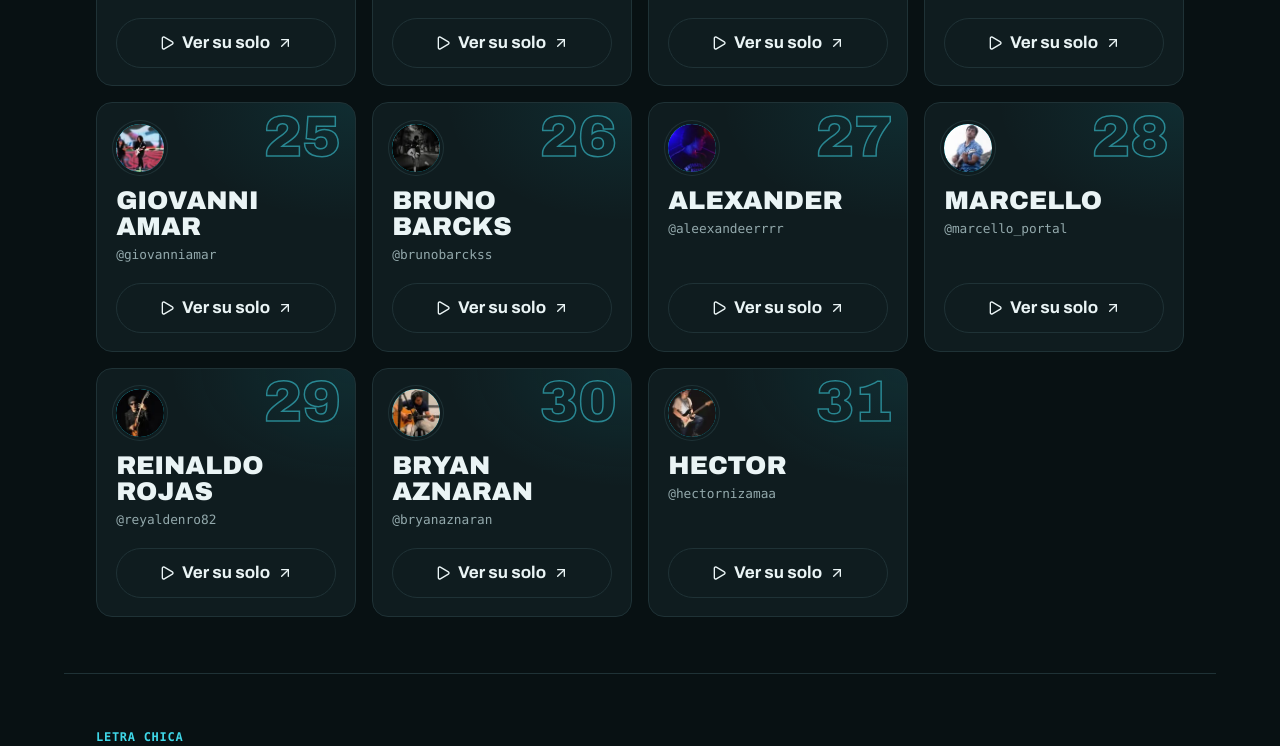
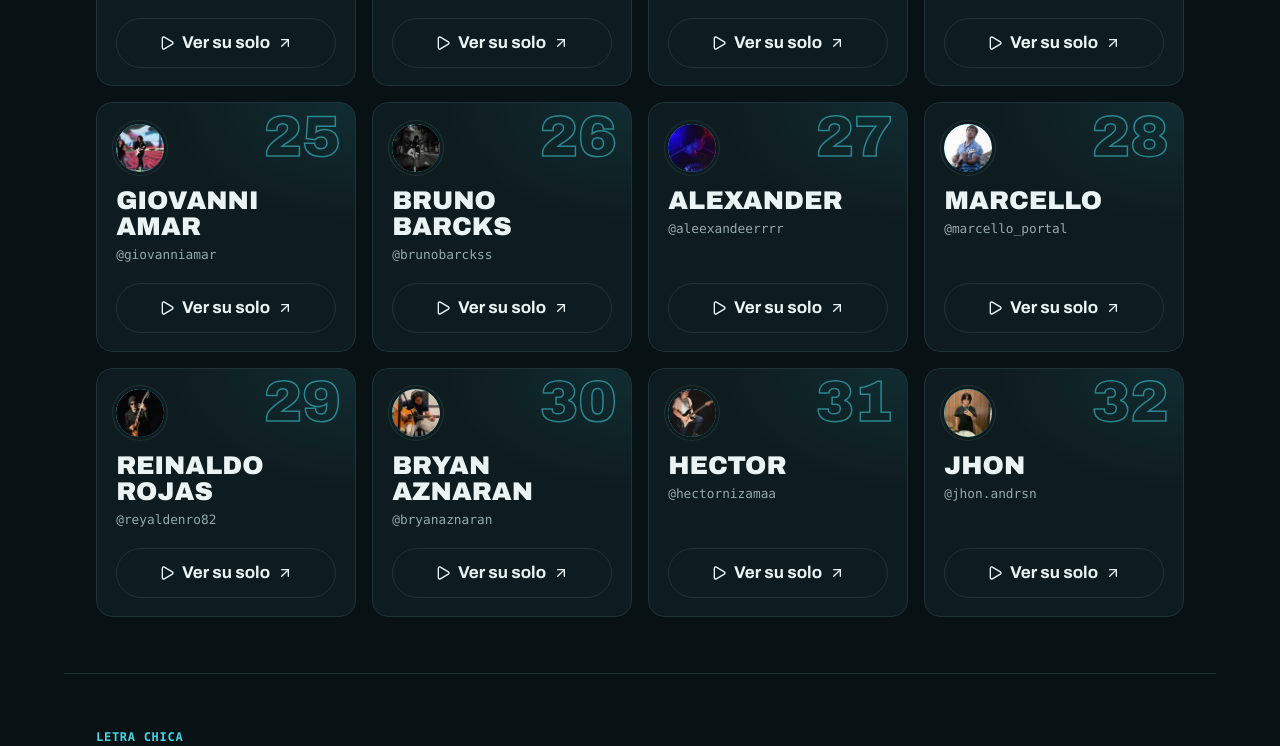
Before and after one commit to erp-project-dev/pg-tournament, a React (Vite) app: page / in a window 1280 px wide. Shown: the part 4680-5426 px from the top of the page. Built offline with nearby package versions, Linux system fonts and the light colour scheme; a web font is replaced by a local one.

Commit message:
feat: agregar participantes (1 nuevo)
Co-Authored-By: Claude Opus 5.5 <noreply@anthropic.com>

```diff
--- a/src/Landing.tsx
+++ b/src/Landing.tsx
@@ -122,6 +122,7 @@ const PARTICIPANTS = [
   { user: "reyaldenro82", name: "Reinaldo Rojas", reel: "https://www.instagram.com/reel/Dex4wmMxkyS/" },
   { user: "bryanaznaran", name: "Bryan Aznaran", reel: "https://www.instagram.com/p/De04lagNM5L/" },
   { user: "hectornizamaa", name: "Hector", reel: "https://www.instagram.com/p/De3O3YItZBr/" },
+  { user: "jhon.andrsn", name: "Jhon", reel: "https://www.instagram.com/p/De5qsh2Oqis/" },
 ];
 
 const TERMS = [
```
Also changed, not shown: public/participants/jhon.andrsn.webp (added).
